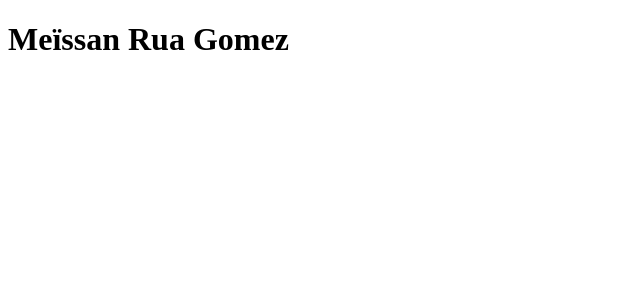
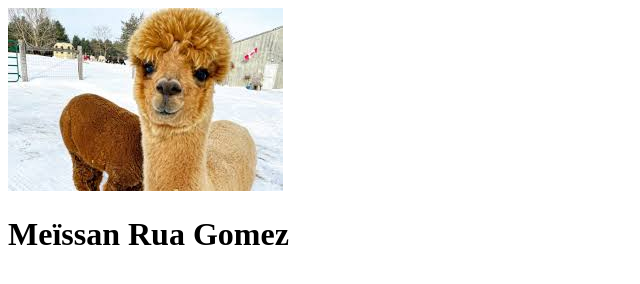
Before and after one commit to divtec-cejef/cv-01-html-Meissan1903, a plain HTML site: page index.html in a window 1280 px wide. Shown: the whole page, without its empty margins (0-640 px from the left). Drawn offline with Linux system fonts and the light colour scheme.

Commit message:
ajout photo Alpaca

```diff
--- a/index.html
+++ b/index.html
@@ -3,7 +3,7 @@
 <head>
     <meta charset="UTF-8">
     <title>CV de Meïssan Rua Gomez</title>
-</head>
+    <img src="img/images.jpg" height="183" width="275" alt=""/></head>
 <body>
     <h1>Meïssan Rua Gomez</h1>
 </body>
```
Also changed, not shown: img/images.jpg (added).
